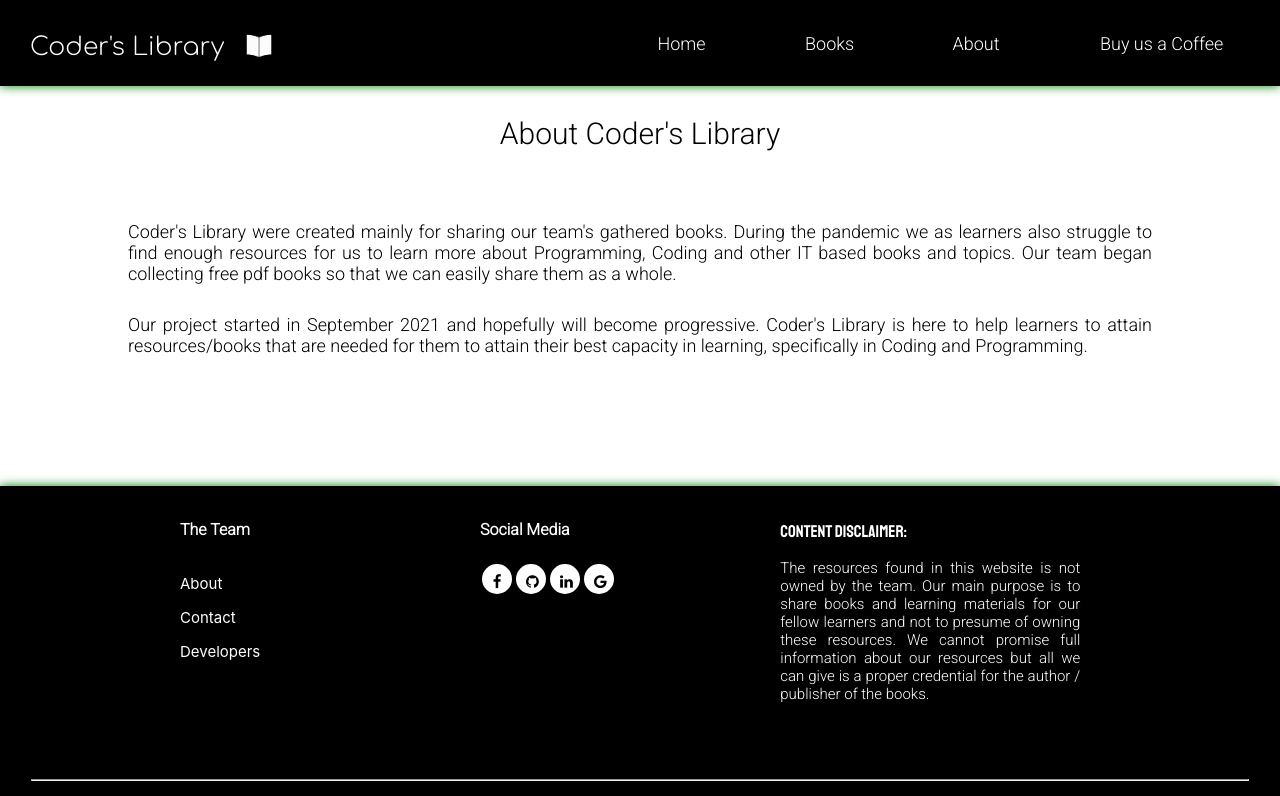
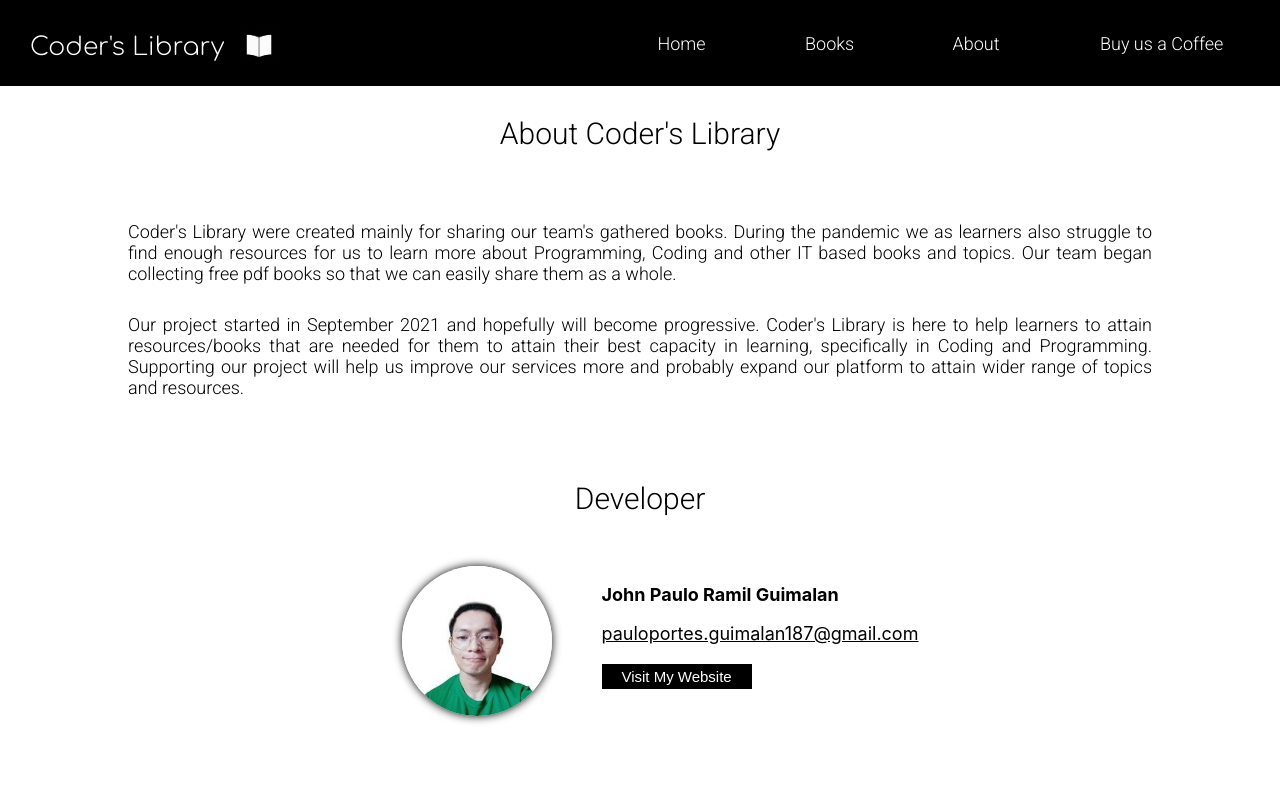
Before and after one commit to PaoloGuimalan/coderslibrary, a React (Create React App) app: page /about in a window 1280 px wide. Shown: the top 796 px of the page. Built offline with nearby package versions, Linux system fonts and the light colour scheme.

Commit message:
first commit

```diff
--- a/src/App.css
+++ b/src/App.css
@@ -10,7 +10,7 @@
   width: 100%;
   color: white;
   background-color: black;
-  box-shadow: 0px 0px 10px green;
+  /*box-shadow: 0px 0px 10px green;*/
 }
 
 #footer_all
@@ -23,7 +23,7 @@
   position: relative;
   margin-bottom: -10%;
   padding-bottom: 1%;
-  box-shadow: 0px 0px 10px green;
+  /*box-shadow: 0px 0px 10px green;*/
 }
 
 #ul_start2
--- a/src/Components/css/About.css
+++ b/src/Components/css/About.css
@@ -25,3 +25,53 @@
     padding-bottom: 100px;
     background: white;
 }
+
+#dev_tbl{
+    width: 100%;
+    margin-top: 50px;
+}
+
+#lbl_dev{
+    text-align: center;
+    font-family: 'Comfortaa', cursive;
+    font-family: 'Roboto', sans-serif;
+    font-size: 30px;
+}
+
+#dev_img{
+    box-shadow: 0px 0px 10px black;
+    width: 150px;
+    height: 150px;
+    border-radius: 100%;
+    margin-right: 50px;
+}
+
+#dev_name{
+    font-size: 18px;
+    /*padding-left: 30px;*/
+    color: black;
+}
+
+#dev_btn{
+    font-size: 15px;
+    margin-top: 20px;
+    /*margin-left: 30px;*/
+    width: 150px;
+    height: 25px;
+    color: white;
+    background: black;
+    border: none;
+    cursor: pointer;
+}
+
+#ul_dev{
+    list-style-type: none;
+    display: flex;
+    flex-direction: row;
+    flex-wrap: wrap;
+    justify-content: center;
+    margin-left: auto;
+    margin-right: auto;
+    width: 50%;
+    /*background-color: orange;*/
+}
--- a/src/Components/jsx/About.js
+++ b/src/Components/jsx/About.js
@@ -1,5 +1,6 @@
 import React from 'react'
 import '../css/About.css'
+import Dev1 from '../imgs/pr_me.jpg';
 
 function About() {
     return (
@@ -9,7 +10,32 @@ function About() {
             </div>
             <div id='div_sec_ab'>
                 <p className='ab_parags'>Coder's Library were created mainly for sharing our team's gathered books. During the pandemic we as learners also struggle to find enough resources for us to learn more about Programming, Coding and other IT based books and topics. Our team began collecting free pdf books so that we can easily share them as a whole.</p>
-                <p className='ab_parags'>Our project started in September 2021 and hopefully will become progressive. Coder's Library is here to help learners to attain resources/books that are needed for them to attain their best capacity in learning, specifically in Coding and Programming.</p>
+                <p className='ab_parags'>Our project started in September 2021 and hopefully will become progressive. Coder's Library is here to help learners to attain resources/books that are needed for them to attain their best
+                capacity in learning, specifically in Coding and Programming. Supporting our project will help us improve our services more and probably expand our platform to
+                attain wider range of topics and resources.</p>
+                <table id='dev_tbl'>
+                    <tbody>
+                        <tr>
+                            <td>
+                                <p id='lbl_dev'>Developer</p>
+                            </td>
+                        </tr>
+                        <tr>
+                            <td>
+                                <ul id='ul_dev'>
+                                    <li>
+                                        <img id='dev_img' src={Dev1}></img>
+                                    </li>
+                                    <li>
+                                        <p id='dev_name'><b>John Paulo Ramil Guimalan</b></p>
+                                        <a id='dev_name' href='mailto: pauloportes.guimalan187@gmail.com'>pauloportes.guimalan187@gmail.com</a><br></br>
+                                        <button id='dev_btn'>Visit My Website</button>
+                                    </li>
+                                </ul>
+                            </td>
+                        </tr>
+                    </tbody>
+                </table>
             </div>
         </div>
     )
--- a/src/Components/jsx/Home.js
+++ b/src/Components/jsx/Home.js
@@ -18,7 +18,15 @@ function Home() {
                         </tr>
                         <tr>
                             <td>
-                                <img id='img_handler' src={bookImg}></img>
+                                <motion.img
+                                    animate={{
+                                        rotate: 720,
+                                        transition:{
+                                            delay: 0.3,
+                                            duration: 1
+                                        }
+                                    }}
+                                id='img_handler' src={bookImg}></motion.img>
                             </td>
                         </tr>
                         <tr>
```
Also changed, not shown: src/Components/imgs/pr_me.jpg (added).
